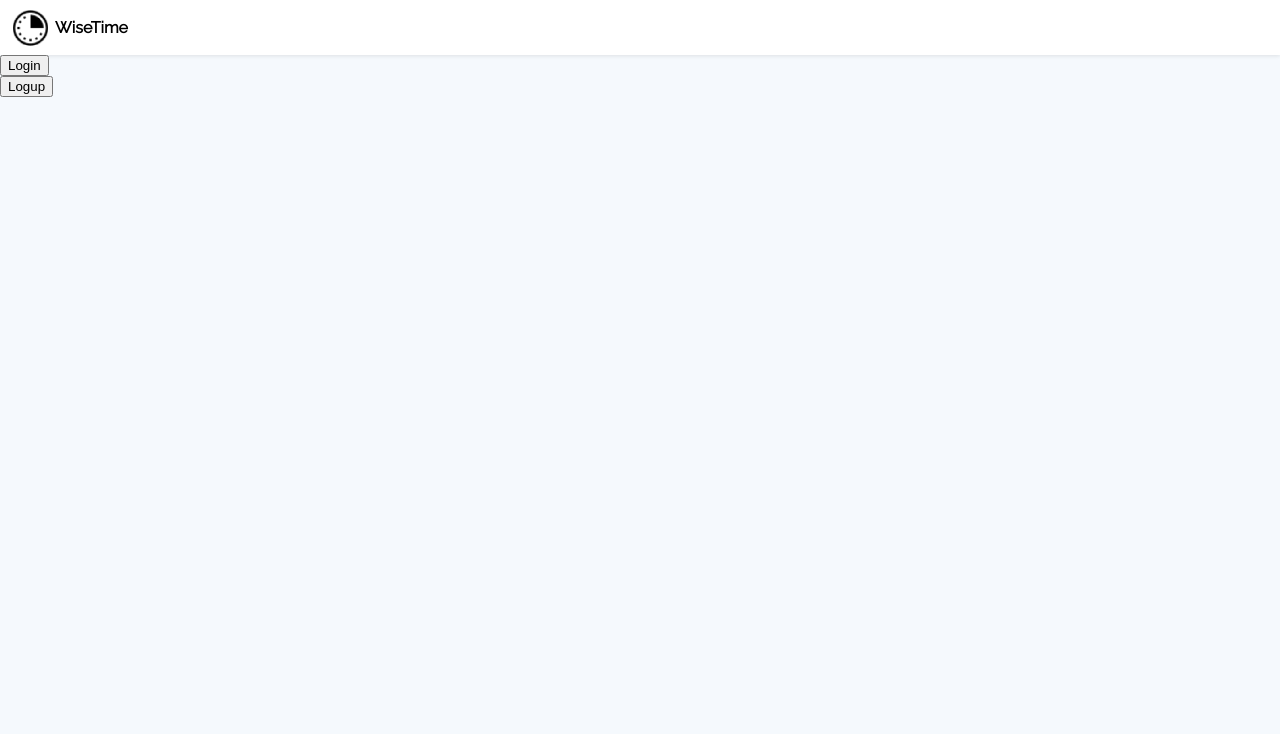
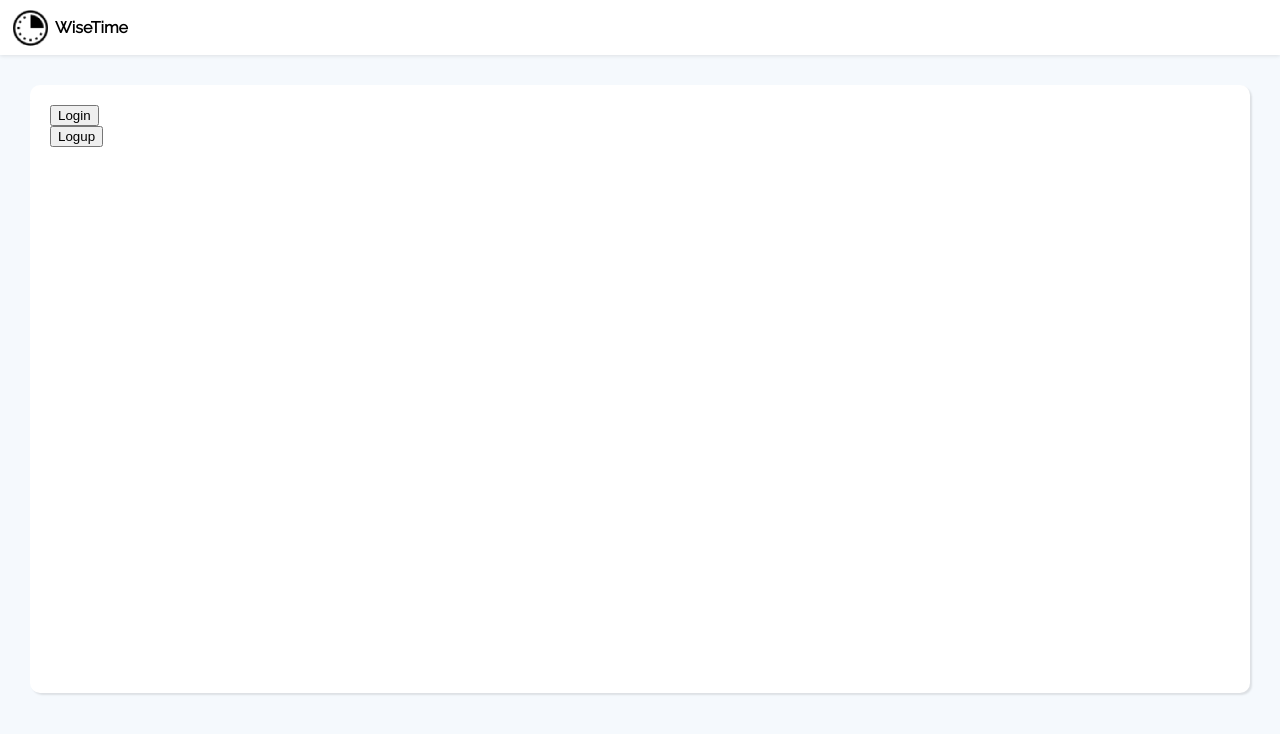
Before and after one commit to YosefAranbaev/Wisetime-frontend, a React (Create React App) app in the folder react/: page / in a window 1280 px wide. Shown: the top 734 px of the page. Built offline with nearby package versions, Linux system fonts and the light colour scheme.

Commit message:
Ui of main page components

```diff
--- a/react/package.json
+++ b/react/package.json
@@ -5,7 +5,10 @@
   "dependencies": {
     "@azure/msal-browser": "^2.16.1",
     "@azure/msal-react": "^1.0.1",
+    "@emotion/react": "^11.7.1",
+    "@emotion/styled": "^11.6.0",
     "@microsoft/microsoft-graph-client": "^3.0.0",
+    "@mui/material": "^5.2.8",
     "@testing-library/jest-dom": "^5.16.1",
     "@testing-library/react": "^12.1.2",
     "@testing-library/user-event": "^13.5.0",
--- a/react/src/App.js
+++ b/react/src/App.js
@@ -3,6 +3,18 @@ import { useLocation } from "react-router-dom";
 import Header from './Components/Header';
 
 const App = ({ children, props }) => {
+    const styles = {
+        wrapper: {
+            margin: '30px 30px 0 30px',
+            backgroundColor: '#fff',
+            boxShadow:' 2px 2px 2px rgba(0, 0, 0, 0.1)',
+            padding: '20px',
+            borderRadius: '10px',
+            minHeight: '71vh',
+            overflow: 'hidden',
+        }
+    }
+
     const location = useLocation();
     const [headerMode, setHeaderMode] = useState('publicHeader');
 
@@ -17,7 +29,7 @@ const App = ({ children, props }) => {
     return (
         <div className='App'>
             <Header mode={headerMode} />
-            <div id='wrapper'>
+            <div id='wrapper' style={styles.wrapper}>
                 {React.Children.map(children, child => {
                     return React.cloneElement(child)
                 })}
--- a/react/src/Components/Header.js
+++ b/react/src/Components/Header.js
@@ -1,5 +1,6 @@
 import React, { useState, useEffect } from 'react';
 import { IoIosNotifications } from "react-icons/io";
+import { MdKeyboardArrowDown } from "react-icons/md";
 import { useLocation } from "react-router-dom";
 import { Link } from 'react-router-dom';
 import SideMenu from './SideMenu';
@@ -35,10 +36,10 @@ const Header = (props) => {
         },
         avatar: {
             height: '100%',
-            width: '60px',
+            width: '40px',
             backgroundImage: 'url("no-profile-photo.png")',
             backgroundRepeat: 'no-repeat',
-            backgroundPosition: '10px center',
+            backgroundPosition: '3px center',
             position: 'relative',
             cursor: 'pointer'
         },
@@ -80,6 +81,12 @@ const Header = (props) => {
             right: '1px',
             border: '1px solid #fff',
             display: 'block'
+        },
+        arrow: {
+            marginTop: '20px',
+            marginRight: '15px',
+            color: '#707070',
+            cursor: 'pointer'
         }
     }
 
@@ -110,6 +117,7 @@ const Header = (props) => {
                                 showSideMenu ? <SideMenu /> : null
                             }
                         </div>
+                        <MdKeyboardArrowDown style={styles.arrow} onClick={() => setShowSideMenu(!showSideMenu)} />
                     </div>
                 </>
     }
--- /dev/null
+++ b/react/src/Components/Heading.js
@@ -0,0 +1,22 @@
+import React, { useState, useEffect } from 'react';
+
+const Heading = (props) => {
+    const styles = {
+        heading: {
+            fontSize: '24px',
+            marginBottom: '20px',
+            paddingBottom: '10px',
+            borderBottom: '1px solid #D9D3D3'
+        }
+    }
+
+    return (
+        <>
+        <h1 className='heading' style={styles.heading}>
+            { props.heading }
+        </h1>
+        </>
+    );
+}
+
+export default Heading;
--- a/react/src/Components/Home.js
+++ b/react/src/Components/Home.js
@@ -1,8 +1,16 @@
 import React, { useState, useEffect } from 'react';
 import { useHistory } from "react-router-dom";
 import { getTasks } from '../Utils/contentService';
+import { Card } from '@mui/material';
+import Heading from './Heading';
 
 const Home = () => {
+    const styles = {
+        content: {
+
+        }
+    }
+
     let history = useHistory();
     const [tasks, setTasks] = useState([]);
 
@@ -14,8 +22,8 @@ const Home = () => {
     }, []);
 
     return (
-        <div className='home'>
-            <h1>Week Schedule</h1>
+        <div className='home' style={styles.content}>
+            <Heading heading='Week Schedule' />
             { tasks }
         </div>
     );
--- a/react/src/Components/SideMenu.js
+++ b/react/src/Components/SideMenu.js
@@ -10,7 +10,7 @@ const SideMenu = (props) => {
             height: 'auto',
             position: 'absolute',
             top: '60px',
-            right: '5px',
+            right: '-14px',
             backgroundColor: '#fff',
             boxShadow:' 0px 2px 6px rgba(0, 0, 0, 0.1)',
             display: 'flex',
@@ -28,7 +28,6 @@ const SideMenu = (props) => {
 
     const handleLogout = () => {
         localStorage.removeItem('user');
-        // history.push('/');
     };
 
     return (
--- a/react/src/index.js
+++ b/react/src/index.js
@@ -9,7 +9,7 @@ ReactDOM.render(
   <React.StrictMode>
     <Router>
       <App>
-          <ReactRouter />
+        <ReactRouter />
       </App>
     </Router>
   </React.StrictMode>,
```
Also changed, not shown: 1 other file (tests, documents, lock files or other folders).
